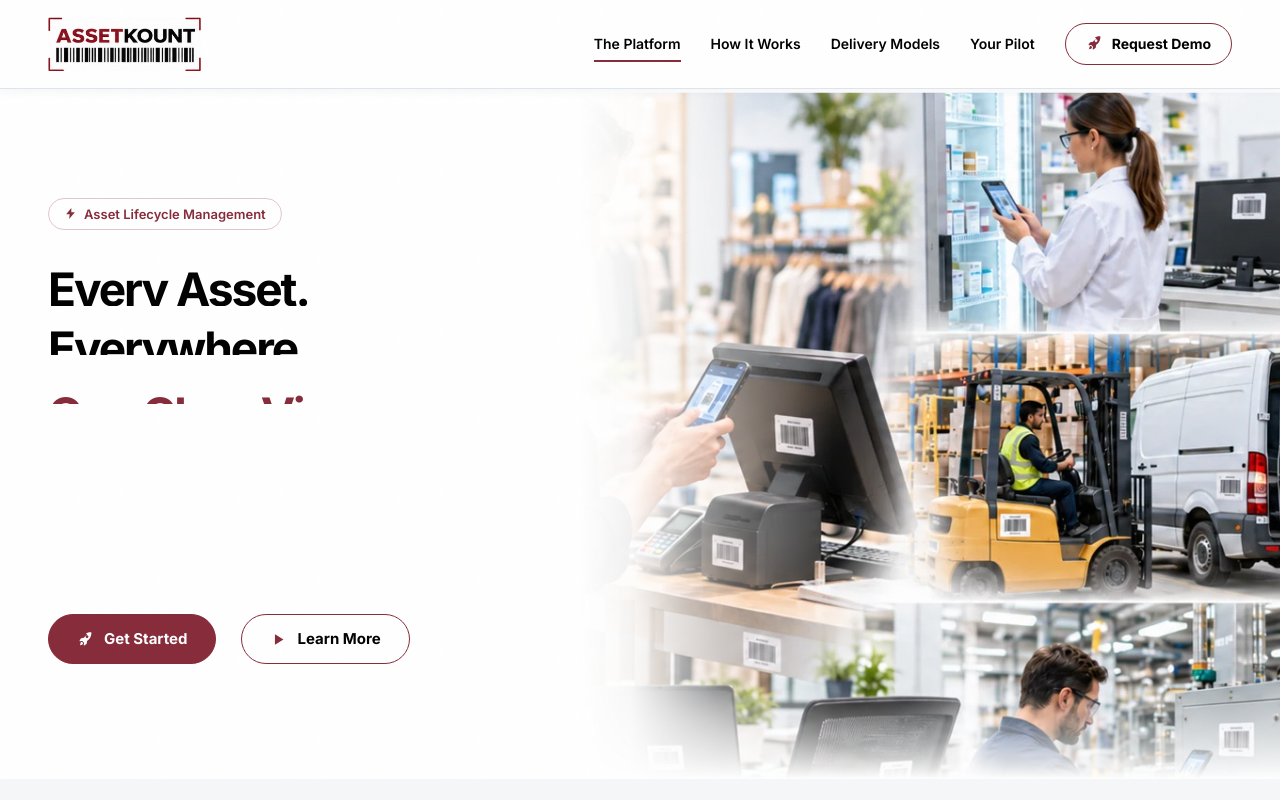
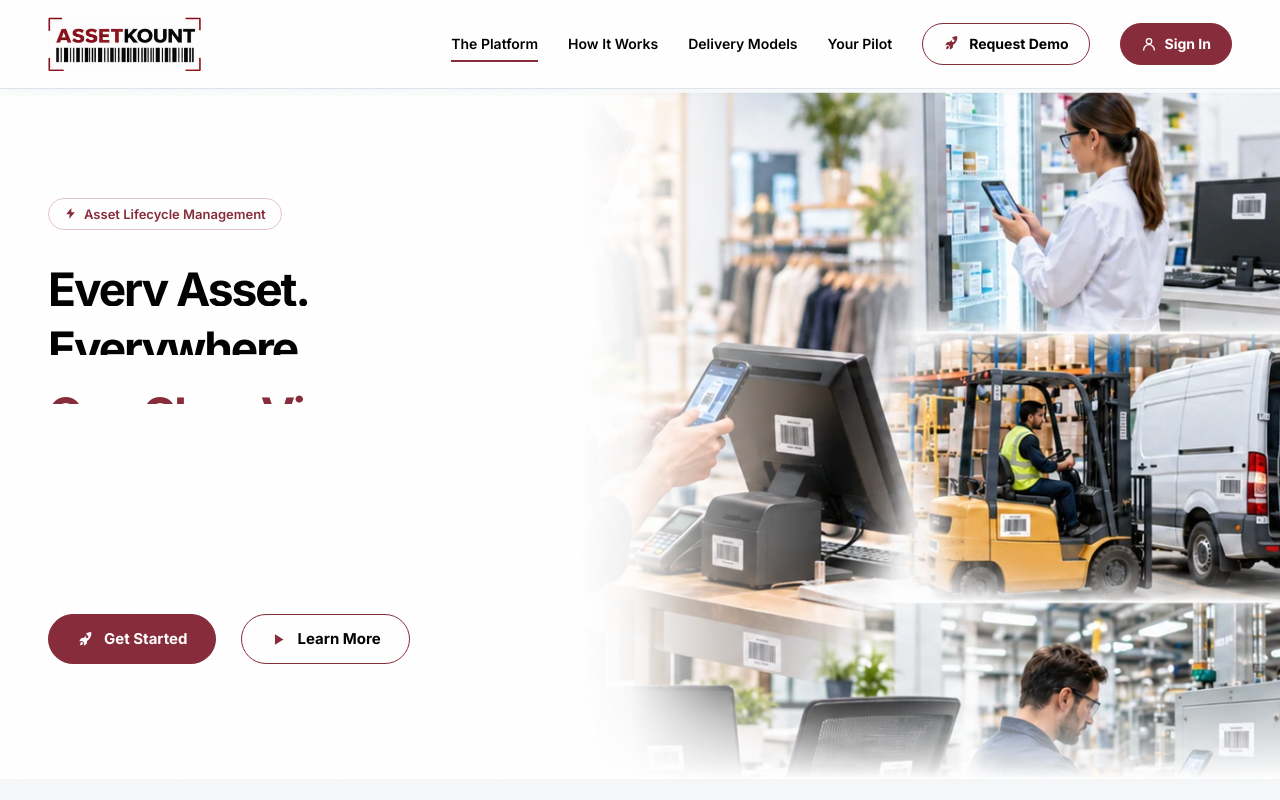
Before and after one commit to raiabhimanyu411-create/assetskount, a React (Vite) app in the folder client/: page / in a window 1280 px wide. Shown: the top 800 px of the page. Built offline with nearby package versions, Linux system fonts and the light colour scheme.

Commit message:
button added

```diff
--- a/client/src/App.jsx
+++ b/client/src/App.jsx
@@ -32,6 +32,9 @@ const titles = {
   "/login": "Workspace access — ASSETKOUNT",
   "/contact": "Request a demo — ASSETKOUNT",
 };
+
+// Workspace sign-in address; the header button stays inert until this is set.
+const SIGN_IN_URL = "";
 
 const INTRO_KEY = "assetkount-intro-seen";
 
@@ -157,6 +160,14 @@ function SiteHeader() {
             </svg>
             Request Demo
           </button>
+          <a
+            className={site.signIn}
+            href={SIGN_IN_URL || "#"}
+            onClick={(event) => { if (!SIGN_IN_URL) event.preventDefault(); }}
+          >
+            <svg viewBox="0 0 24 24" aria-hidden="true"><circle cx="12" cy="8" r="4" /><path d="M4 21a8 8 0 0 1 16 0" /></svg>
+            Sign In
+          </a>
         </nav>
       </div>
     </header>
--- a/client/src/components/Site.module.css
+++ b/client/src/components/Site.module.css
@@ -163,6 +163,28 @@
 .requestDemo svg { width: 17px; height: 17px; fill: var(--secondary); flex-shrink: 0; transition: fill .18s; }
 .requestDemo:hover svg { fill: #fff; }
 .requestDemo:hover { background: var(--secondary); color: #fff; transform: translateY(-1px); }
+
+/* Filled partner to Request Demo; .nav > prefix outranks the nav link rules. */
+.nav > .signIn {
+  display: inline-flex;
+  align-items: center;
+  gap: 8px;
+  min-height: 42px;
+  padding: 9px 20px;
+  border: 1.5px solid var(--secondary);
+  border-radius: 999px;
+  background: var(--secondary);
+  color: #fff;
+  font-size: 14px;
+  font-weight: 700;
+  line-height: 1.2;
+  white-space: nowrap;
+  transition: background .18s, border-color .18s, transform .18s;
+}
+
+.nav > .signIn::after { display: none; }
+.nav > .signIn svg { width: 16px; height: 16px; fill: none; stroke: currentColor; stroke-width: 2; stroke-linecap: round; flex-shrink: 0; }
+.nav > .signIn:hover { background: #6f202a; border-color: #6f202a; transform: translateY(-1px); }
 
 /* Footer */
 .footer { background: #fff; padding-top: 55px; color: var(--primary); }
@@ -346,6 +368,7 @@
   .nav > a { padding: 14px 0; font-size: 15px; border-bottom: 1px solid var(--line); }
   .nav > a::after { display: none; }
   .nav .requestDemo { margin-top: 15px; align-self: flex-start; }
+  .nav > .signIn { margin-top: 10px; align-self: flex-start; padding: 9px 20px; font-size: 14px; border-bottom: 1.5px solid var(--secondary); }
 
   .footerMain { grid-template-columns: 1fr 1fr; gap: 25px 35px; padding-bottom: 35px; }
   .footerBrand { grid-column: 1 / -1; }
```
